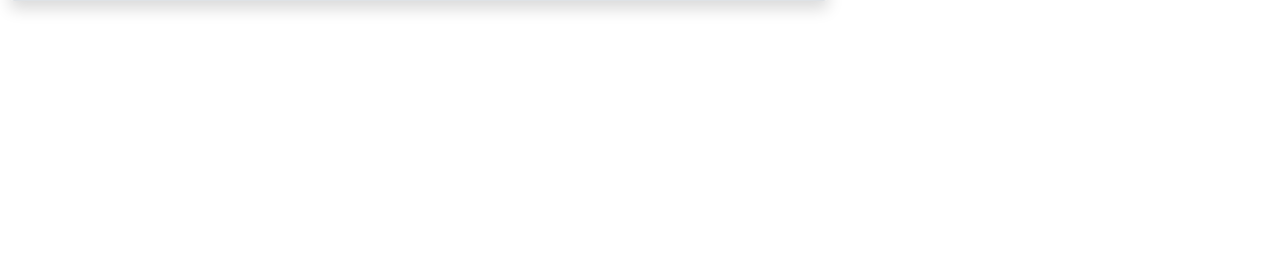
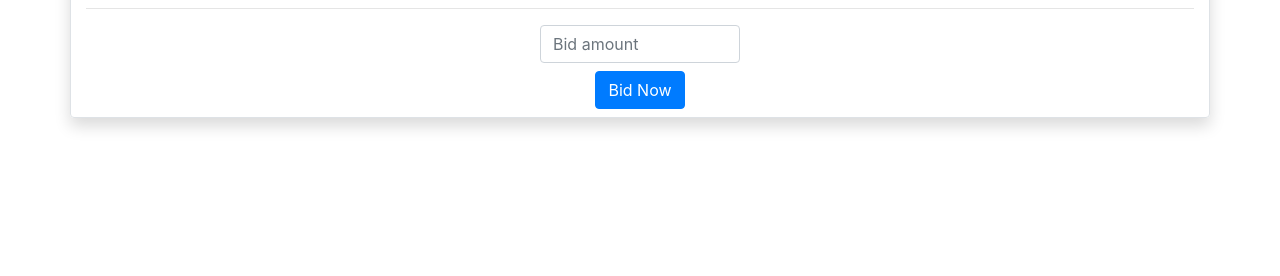
Before and after one commit to shumittaher/commerce, a Django app: page /item/1 in a window 1280 px wide. Shown: the part 524-800 px from the top of the page. Run offline with Django 3.2, Linux system fonts and the light colour scheme; a user stored in the database is signed in; data comes from the database, SQL or seed files in the repository; data that the repository does not hold is empty; some libraries are stand-ins or nearby versions.

Commit message:
bidding form

```diff
--- a/auctions/templates/auctions/listing_page.html
+++ b/auctions/templates/auctions/listing_page.html
@@ -10,9 +10,10 @@
 
 {% else %}
 
-    <h2>Item Page</h2>
+    <h2 class="mb-5">Listed Items</h2>
 
-        <div class="my-5 d-inline-flex mb-3 border rounded shadow">
+    <div class="border rounded shadow container">
+        <div class="d-flex">
 
             <div class="p-2">
 
@@ -25,7 +26,7 @@
 
             </div>
 
-            <div class="p-2 h-auto d-flex flex-column justify-content-between" style="width: 500px;">
+            <div class="p-2 h-auto d-flex flex-column justify-content-between">
 
                 <div>
 
@@ -69,12 +70,34 @@
                 </div>
 
                 <h4 class="">
-                    Current Price: {{current_bid}}
+                    Current Bid: {{current_bid}}
                 </h4>
 
             </div>
         </div>
+<hr>
 
+        <div class="text-center mb-2 mx-auto" style="width: 200px;">
+
+
+            <form action="place_bid" method="post">
+
+                <input class="form-control mb-2" placeholder="Bid amount" name="bid-amount" required>
+
+                <input hidden name="object_id" value="{{item.object_id}}">
+                <input hidden name="user_id" value="{{user.id}}">
+
+                <button type="submit" class="btn btn-primary">
+
+                    Bid Now
+
+                </button>
+
+            </form>
+
+        </div>
+
+        </div>
 
 
 {% endif %}
```
